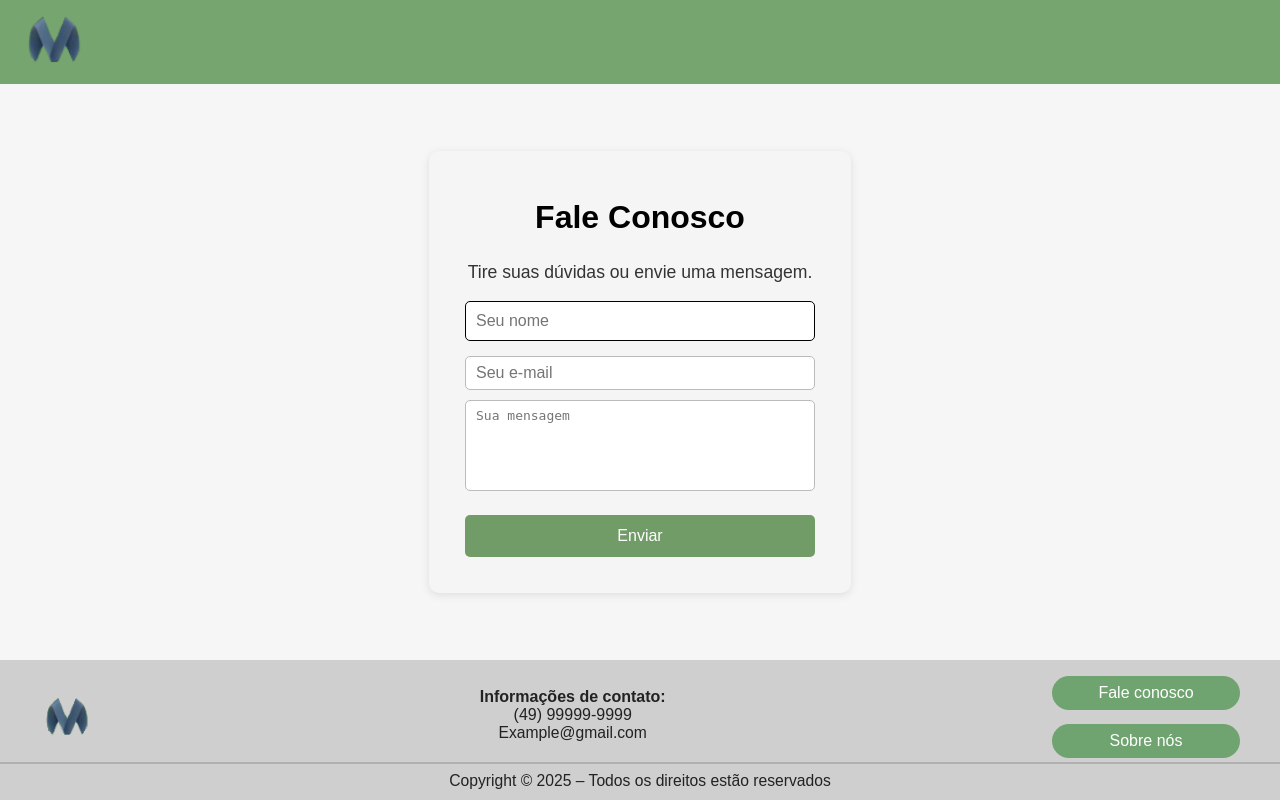
After one commit to MuriloJochkeck/Projeto-Integrador-Grupo-1, a Flask app: page /faleconosco in a window 1280 px wide. The commit adds this page. Run offline with Flask 3, Linux system fonts and the light colour scheme.

Commit message:
Páginas novas pro footer
adicionado as páginas fale conosco e sobre nos acessíveis através do footer, em desenvolvimento

```diff
--- a/app.py
+++ b/app.py
@@ -71,6 +71,14 @@ def cadastro_maquinas2():
 def finaliza_pedido():
     return render_template('pages/finaliza_pedido.html')
 
+@app.route('/sobrenos')
+def sobrenos():
+    return render_template('pages/sobrenos.html')
+
+@app.route('/faleconosco')
+def faleconosco():
+    return render_template('pages/faleconosco.html')
+
 # Cadastro de usuário
 @app.route('/api/cadastro', methods=['POST'])
 def db_cadastro():
--- a/static/style.css
+++ b/static/style.css
@@ -1150,10 +1150,17 @@ button.avancar {
   transition: background 0.2s;
   min-width: 140px;
   text-align: center;
+  text-decoration: none;
 }
 
 .footer-btn:hover {
   background: #5b8c5b;
+  text-decoration: none;
+}
+
+.footer-btn:visited {
+  color: #fff;
+  text-decoration: none;
 }
 
 .footer-divider {
--- /dev/null
+++ b/templates/pages/faleconosco.html
@@ -0,0 +1,41 @@
+<!DOCTYPE html>
+<html lang="pt-BR">
+<head>
+  <meta charset="UTF-8">
+  <meta name="viewport" content="width=device-width, initial-scale=1.0">
+  <title>Fale Conosco</title>
+  <link rel="stylesheet" href="{{ url_for('static', filename='style.css') }}">
+</head>
+<body>
+  <header class="top-header">
+    <div class="logo">
+      <a href="{{ url_for('index') }}"><img src="{{ url_for('static', filename='media/login/logo.png') }}" alt="Logo"></a>
+    </div>
+  </header>
+
+  <main class="container">
+    <div class="card">
+      <h1>Fale Conosco</h1>
+      <p>Tire suas dúvidas ou envie uma mensagem.</p>
+      <form id="form-contato">
+        <input class="form-input" type="text" name="nome" placeholder="Seu nome" required>
+        <input class="form-input" type="email" name="email" placeholder="Seu e-mail" required>
+        <textarea class="form-input" name="mensagem" rows="5" placeholder="Sua mensagem" required></textarea>
+        <button class="btn" type="submit">Enviar</button>
+      </form>
+    </div>
+  </main>
+
+  <script>
+    document.getElementById('form-contato').addEventListener('submit', function(e) {
+      e.preventDefault();
+      alert('Mensagem enviada! Em breve entraremos em contato.');
+      this.reset();
+    });
+  </script>
+
+  {% block footer %}
+  {% include 'pages/footer.html' %}
+  {% endblock %}
+</body>
+</html>
--- a/templates/pages/footer.html
+++ b/templates/pages/footer.html
@@ -4,7 +4,7 @@
     <meta charset="UTF-8">
     <meta name="viewport" content="width=device-width, initial-scale=1.0">
     <title>Footer - Base</title>
-    <link rel="stylesheet" href="{{ url_for('static', filename='css/style.css') }}">
+    <link rel="stylesheet" href="{{ url_for('static', filename='style.css') }}">
 
 
 </head>
@@ -24,8 +24,8 @@
             </div>
           </div>
           <div class="footer-buttons">
-            <button class="footer-btn">Fale conosco</button>
-            <button class="footer-btn">Sobre nós</button>
+            <a class="footer-btn" href="{{ url_for('faleconosco') }}">Fale conosco</a>
+            <a class="footer-btn" href="{{ url_for('sobrenos') }}">Sobre nós</a>
           </div>
         </div>
         <hr class="footer-divider" />
```
Also changed, not shown: templates/pages/sobrenos.html (added, +29 -0 lines).
